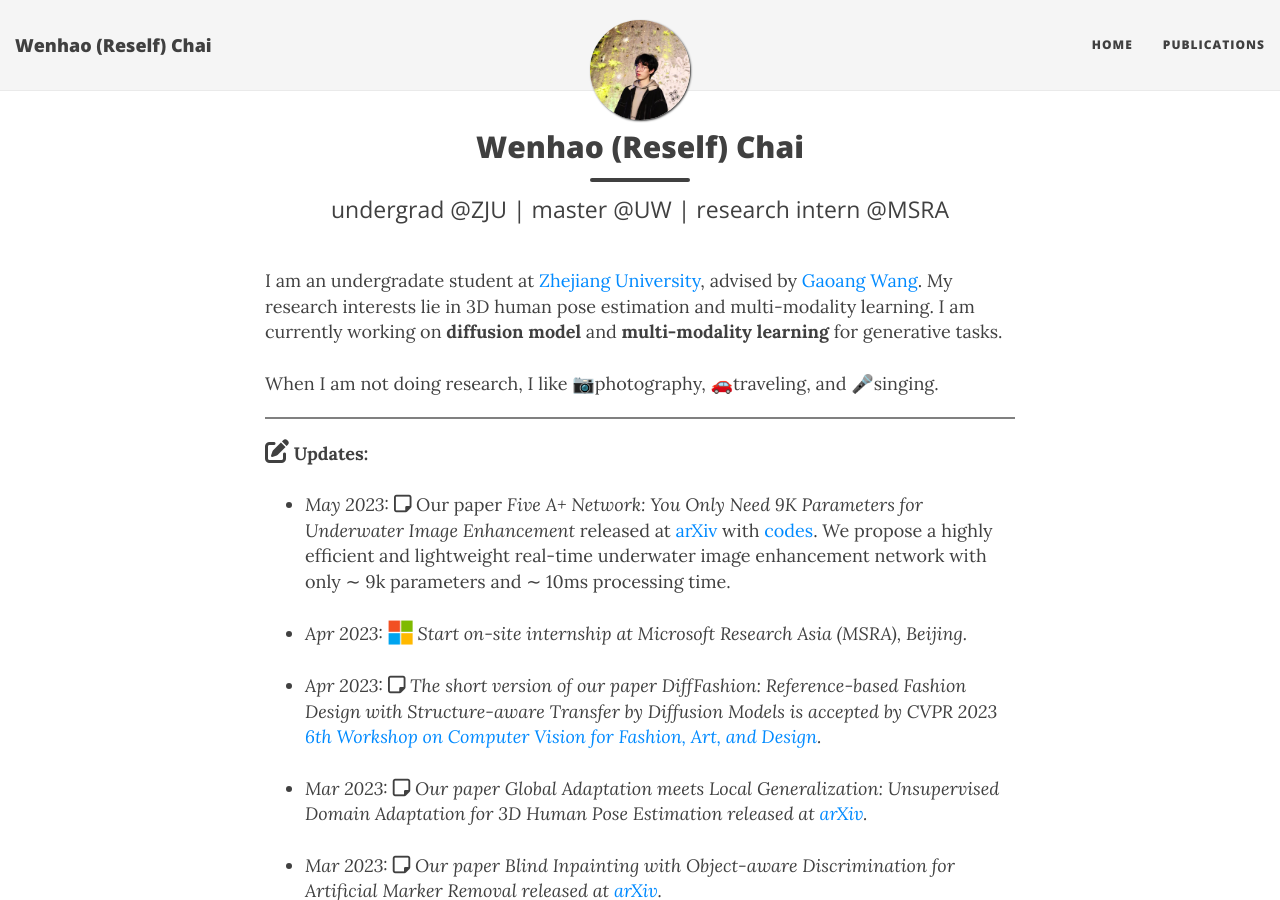
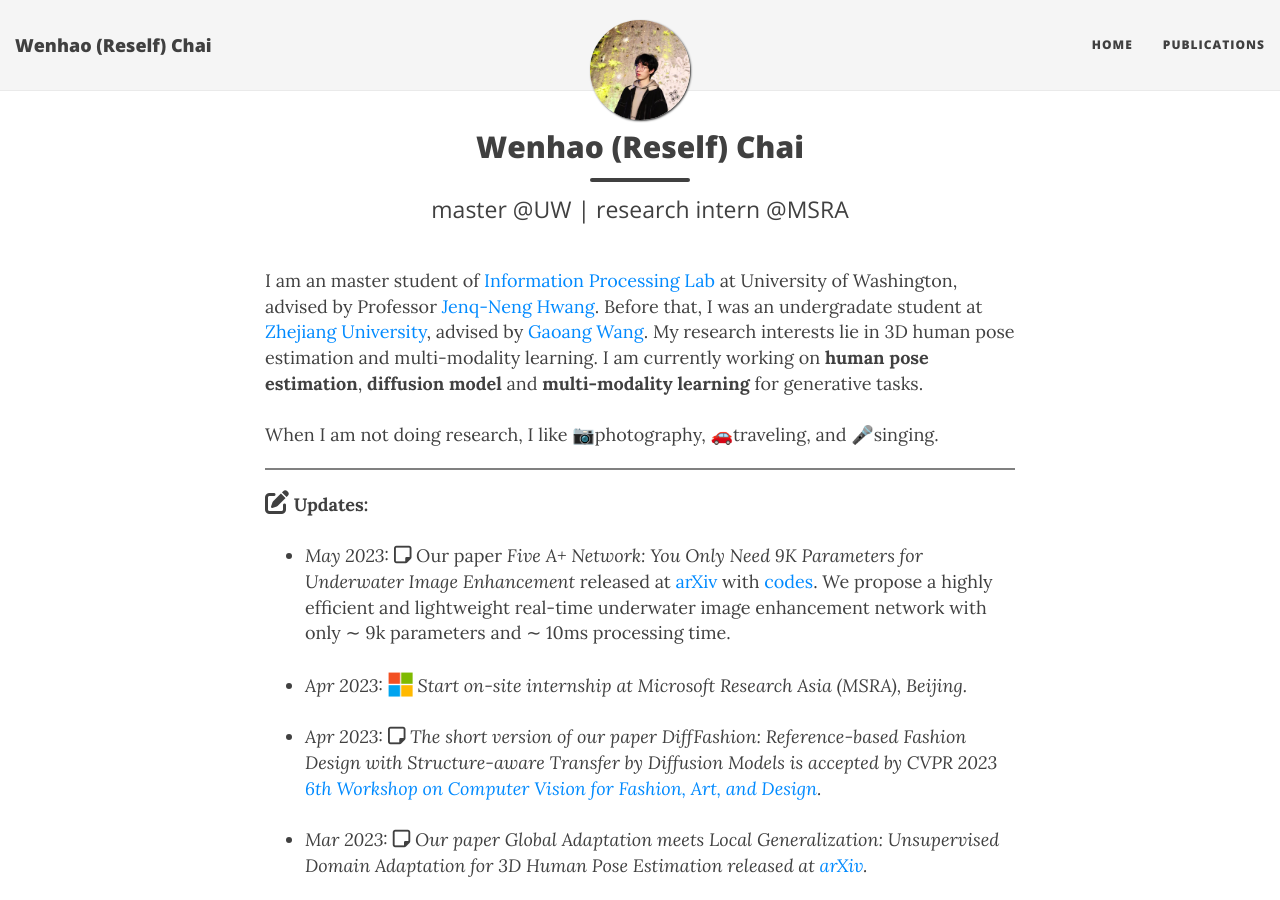
Before and after one commit to hikomal/hikomal.github.io, a Jekyll site: the page built from index.html, in a window 1280 px wide and 900 px high. Built offline with Jekyll 4.4.1, drawn with Linux system fonts in a browser that asks for light colours; nearby versions of some CDN libraries; the list of posts is cut into pages by our own code.

Commit message:
Update index.html

```diff
--- a/index.html
+++ b/index.html
@@ -1,7 +1,7 @@
 ---
 layout: page
 title: Wenhao (Reself) Chai
-subtitle: undergrad @ZJU | master @UW | research intern @MSRA
+subtitle: master @UW | research intern @MSRA
 use-site-title: true
 ---
 
@@ -10,7 +10,7 @@ use-site-title: true
 </head>
 
 <br>
-	I am an undergradate student at <a href="https://www.zju.edu.cn/">Zhejiang University</a>, advised by <a href="https://person.zju.edu.cn/en/gaoangwang/">Gaoang Wang</a>. My research interests lie in 3D human pose estimation and multi-modality learning. I am currently working on <b>diffusion model</b> and <b>multi-modality learning</b> for generative tasks.
+	I am an master student of <a href="https://ipl-uw.github.io/">Information Processing Lab</a> at University of Washington, advised by Professor <a href="https://people.ece.uw.edu/hwang/">Jenq-Neng Hwang</a>. Before that, I was an undergradate student at <a href="https://www.zju.edu.cn/">Zhejiang University</a>, advised by <a href="https://person.zju.edu.cn/en/gaoangwang/">Gaoang Wang</a>. My research interests lie in 3D human pose estimation and multi-modality learning. I am currently working on  <b>human pose estimation</b>, <b>diffusion model</b> and <b>multi-modality learning</b> for generative tasks.
 <br>
 
 <br>
```
